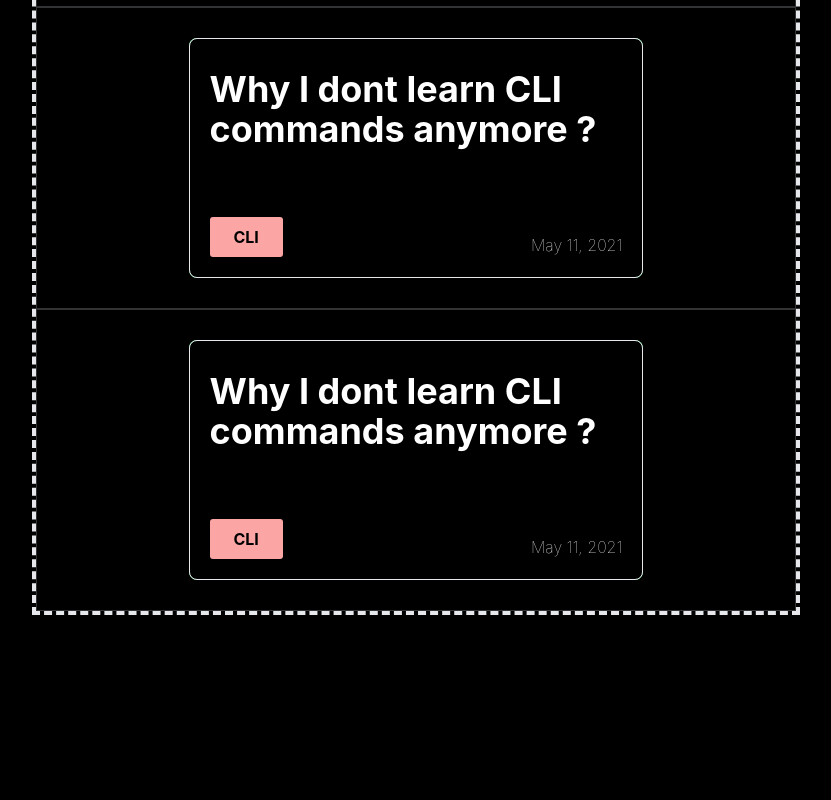
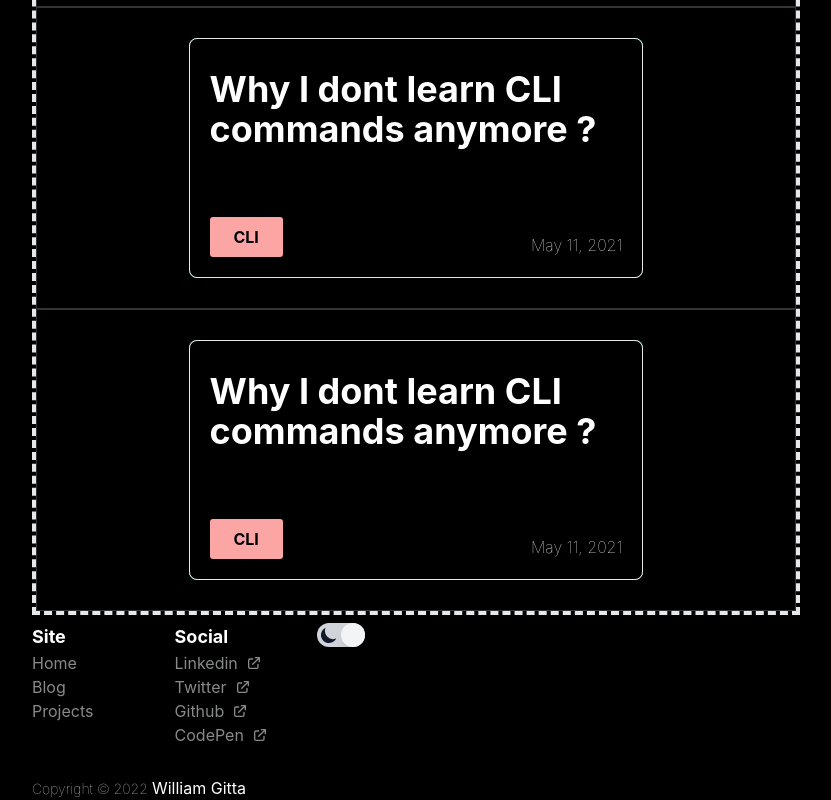
Before and after one commit to KabakaWilliam/wills-blog, a Next.js app: page / in a window 1280 px wide. Shown: the part 499-1299 px from the top of the page, without its empty margins (224-1055 px from the left). Before the commit the page ends 1114 px from the top, so only its background shows below. Built offline with nearby package versions, Linux system fonts and the light colour scheme.

Commit message:
added darkmode and components

```diff
--- /dev/null
+++ b/components/Footer.tsx
@@ -0,0 +1,53 @@
+import { ExternalLinkIcon } from "@heroicons/react/outline";
+import ThemeButton from "./ThemeButton";
+
+const Footer = () => {
+  return (
+    <footer className="w-screen h-[20vh] md:px-[20vw] ">
+      <div className="md:w-[60vw] h-max md:h-[100%] text-white md:pt-2 pt-5">
+        <div className="w-[100%] flex-col gap-y-10 md:gap-y-0 h-[90%] md:flex md:flex-row ">
+          <div className="md:w-[30%] md:h-[30%]">
+            <div className="font-bold text-lg">Site</div>
+            <div className="text-[#888989] hover:text-[#EC519B]">Home</div>
+            <div className="text-[#888989] hover:text-[#EC519B]">Blog</div>
+            <div className="text-[#888989] hover:text-[#EC519B]">Projects</div>
+          </div>
+          <div className="md:w-[30%] md:h-[30%]">
+            <div className="font-bold text-lg">Social</div>
+            <div className="text-[#888989] ">
+              <div className="flex w-[100%] gap-x-2 items-center hover:text-[#EC519B] cursor-pointer ">
+                <span>Linkedin </span>
+                <ExternalLinkIcon className="h-4" />
+              </div>
+              <div className="flex w-[100%] gap-x-2 items-center hover:text-[#EC519B] cursor-pointer">
+                <span>Twitter </span>
+                <ExternalLinkIcon className="h-4" />
+              </div>
+              <div className="flex w-[100%] gap-x-2 items-center hover:text-[#EC519B] cursor-pointer">
+                <span>Github </span>
+                <ExternalLinkIcon className="h-4" />
+              </div>
+              <div className="flex w-[100%] gap-x-2 items-center hover:text-[#EC519B] cursor-pointer">
+                <span>CodePen </span>
+                <ExternalLinkIcon className="h-4" />
+              </div>
+            </div>
+          </div>
+          <div className="relative w-full flex justify-end bottom-[-35px] pr-5  md:block   md:static ">
+            <ThemeButton />
+          </div>
+        </div>
+        <div className="w-[100%] h-[10%] pt-4">
+          <div>
+            <span className="text-gray-300 font-thin text-sm">
+              {`Copyright © ${new Date().getFullYear()}  `}
+            </span>
+            <span>William Gitta</span>
+          </div>
+        </div>
+      </div>
+    </footer>
+  );
+};
+
+export default Footer;
--- /dev/null
+++ b/components/ThemeButton.tsx
@@ -0,0 +1,45 @@
+import { Switch } from "@headlessui/react";
+import { useDarkMode } from "usehooks-ts";
+
+const ThemeButton = () => {
+  const { isDarkMode, toggle, enable, disable } = useDarkMode();
+
+  return (
+    // <button className="w-[80px] h-[36px] bg-[#3e4449dd] rounded-2xl "></button>
+    <Switch
+      title="Theme switch"
+      checked={isDarkMode}
+      onChange={toggle}
+      className={`${isDarkMode ? "bg-gray-700" : "bg-gray-300"}
+          relative inline-flex shrink-0 h-6 w-12 border-transparent rounded-full cursor-pointer transition-colors ease-in-out duration-200 focus:outline-none focus-visible:ring-2 focus-visible:ring-white focus-visible:ring-opacity-75`}
+    >
+      <span className="sr-only">Use setting</span>
+      <svg
+        xmlns="http://www.w3.org/2000/svg"
+        viewBox="0 0 20 20"
+        fill="currentColor"
+        className={`${
+          isDarkMode ? "translate-x-6" : "translate-x-0"
+        } border-2 border-transparent absolute h-6 w-6 text-gray-900 dark:text-gray-100 transition ease-in-out duration-200`}
+      >
+        {isDarkMode ? (
+          <path
+            fillRule="evenodd"
+            d="M10 2a1 1 0 011 1v1a1 1 0 11-2 0V3a1 1 0 011-1zm4 8a4 4 0 11-8 0 4 4 0 018 0zm-.464 4.95l.707.707a1 1 0 001.414-1.414l-.707-.707a1 1 0 00-1.414 1.414zm2.12-10.607a1 1 0 010 1.414l-.706.707a1 1 0 11-1.414-1.414l.707-.707a1 1 0 011.414 0zM17 11a1 1 0 100-2h-1a1 1 0 100 2h1zm-7 4a1 1 0 011 1v1a1 1 0 11-2 0v-1a1 1 0 011-1zM5.05 6.464A1 1 0 106.465 5.05l-.708-.707a1 1 0 00-1.414 1.414l.707.707zm1.414 8.486l-.707.707a1 1 0 01-1.414-1.414l.707-.707a1 1 0 011.414 1.414zM4 11a1 1 0 100-2H3a1 1 0 000 2h1z"
+            clipRule="evenodd"
+          />
+        ) : (
+          <path d="M17.293 13.293A8 8 0 016.707 2.707a8.001 8.001 0 1010.586 10.586z" />
+        )}
+      </svg>
+      <span
+        aria-hidden="true"
+        className={`${
+          isDarkMode ? "translate-x-0 " : "translate-x-6"
+        } bg-gray-100 pointer-events-none inline-block h-6 w-6 rounded-full shadow-lg transform ring-0 transition ease-in-out duration-200  `}
+      ></span>
+    </Switch>
+  );
+};
+
+export default ThemeButton;
--- a/package.json
+++ b/package.json
@@ -9,10 +9,12 @@
     "lint": "next lint"
   },
   "dependencies": {
+    "@headlessui/react": "^1.6.1",
     "@heroicons/react": "^1.0.6",
     "next": "12.1.6",
     "react": "18.1.0",
-    "react-dom": "18.1.0"
+    "react-dom": "18.1.0",
+    "usehooks-ts": "^2.5.2"
   },
   "devDependencies": {
     "@types/node": "17.0.31",
--- a/pages/Projects.tsx
+++ b/pages/Projects.tsx
@@ -1,10 +1,8 @@
-import Navbar from "../components/Navbar";
 import ProjectsContainer from "../components/ProjectsContainer";
 
 const Projects = () => {
   return (
     <>
-      <Navbar />
       <ProjectsContainer />
     </>
   );
--- a/pages/_app.tsx
+++ b/pages/_app.tsx
@@ -1,8 +1,16 @@
-import '../styles/globals.css'
-import type { AppProps } from 'next/app'
+import "../styles/globals.css";
+import type { AppProps } from "next/app";
+import Navbar from "../components/Navbar";
+import Footer from "../components/Footer";
 
 function MyApp({ Component, pageProps }: AppProps) {
-  return <Component {...pageProps} />
+  return (
+    <>
+      <Navbar />
+      <Component {...pageProps} />
+      <Footer />
+    </>
+  );
 }
 
-export default MyApp
+export default MyApp;
```
Also changed, not shown: pages/index.tsx (+5 -5 lines), 1 other file (tests, documents, lock files or other folders).
